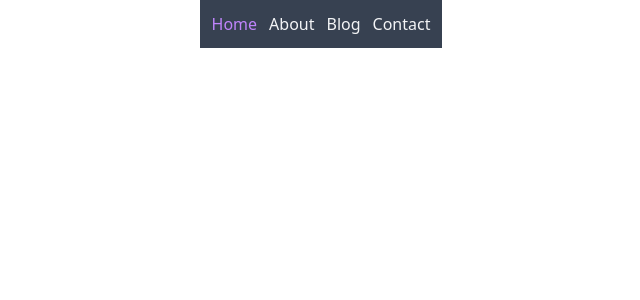
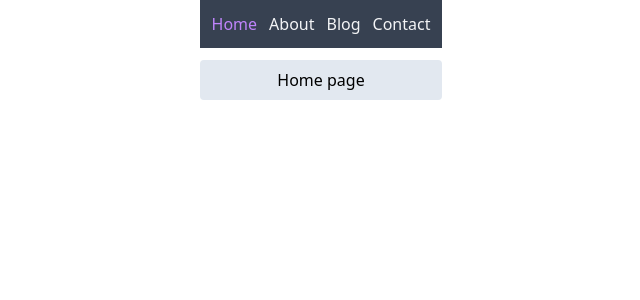
Before and after one commit to Mark-Alexis-Posadas/redux-practice, a React (Vite) app: page / in a window 1280 px wide. Shown: the top 300 px of the page, without its empty margins (319-959 px from the left). Built offline with nearby package versions, Linux system fonts and the light colour scheme.

Commit message:
added tab content

```diff
--- a/src/components/Tab/Tab.jsx
+++ b/src/components/Tab/Tab.jsx
@@ -1,16 +1,19 @@
 import { useDispatch, useSelector } from "react-redux";
 import TabItem from "./TabItem";
 import { setIsActive } from "../../features/tab/tab";
+import TabContent from "./TabContent";
 
 export default function Tab() {
   const dispatch = useDispatch();
   const tabText = useSelector((state) => state.tab.tabText);
+  const tabContent = useSelector((state) => state.tab.tabContent);
   const isActive = useSelector((state) => state.tab.isActive);
 
   const handleSetActive = (index) => {
     dispatch(setIsActive(index));
   };
   return (
+    <div className="flex flex-col">
       <ul className="flex items-center gap-3 p-3 bg-gray-700">
         {tabText.map((item, index) => (
           <TabItem
@@ -22,5 +25,17 @@ export default function Tab() {
           />
         ))}
       </ul>
+
+      <div>
+        {tabContent.map((content, index) => (
+          <TabContent
+            key={content.id}
+            content={content.content}
+            isActive={isActive}
+            index={index}
+          />
+        ))}
+      </div>
+    </div>
   );
 }
--- /dev/null
+++ b/src/components/Tab/TabContent.jsx
@@ -0,0 +1,11 @@
+export default function TabContent({ content, index, isActive }) {
+  return (
+    <div
+      className={`${
+        index === isActive ? "block" : "hidden"
+      } my-3 bg-slate-200 p-2 rounded`}
+    >
+      {content}
+    </div>
+  );
+}
--- a/src/features/tab/tab.js
+++ b/src/features/tab/tab.js
@@ -2,6 +2,24 @@ import { createSlice } from "@reduxjs/toolkit";
 
 const initialState = {
   tabText: ["Home", "About", "Blog", "Contact"],
+  tabContent: [
+    {
+      id: 1,
+      content: "Home page",
+    },
+    {
+      id: 2,
+      content: "About page",
+    },
+    {
+      id: 3,
+      content: "Blog page",
+    },
+    {
+      id: 4,
+      content: "Contact page",
+    },
+  ],
   isActive: 0,
 };
 
```
Lines whose indentation alone changed are shown as unchanged.
